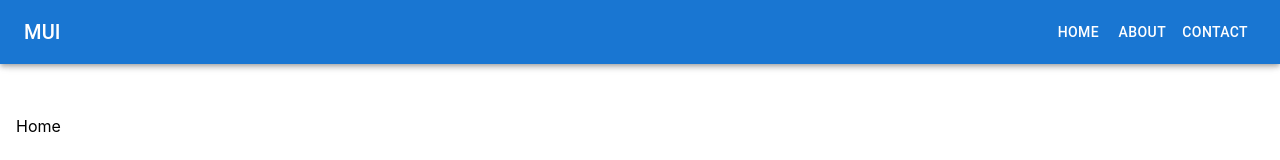
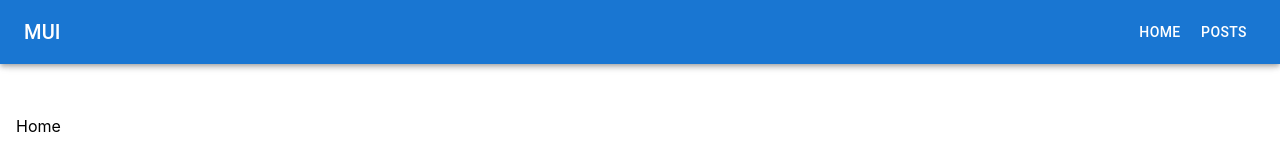
Before and after one commit to JacGenato/bjclc_ui, a React (Create React App) app: page / in a window 1280 px wide. Shown: the top 160 px of the page. Built offline with nearby package versions, Linux system fonts and the light colour scheme.

Commit message:
Modify navigation

```diff
--- a/src/layouts/dashboard/DashboardNavbar.tsx
+++ b/src/layouts/dashboard/DashboardNavbar.tsx
@@ -22,7 +22,17 @@ interface Props {
 }
 
 const drawerWidth = 240;
-const navItems = ['Home', 'About', 'Contact'];
+const navItems = [
+  {
+    name: 'Home',
+    link: '',
+  },
+
+  {
+    name: 'Posts',
+    link: 'posts',
+  },
+];
 
 export default function DrawerAppBar(props: Props) {
   const { window } = props;
@@ -40,9 +50,9 @@ export default function DrawerAppBar(props: Props) {
       <Divider />
       <List>
         {navItems.map((item) => (
-          <ListItem key={item} disablePadding>
+          <ListItem key={item.name} disablePadding>
             <ListItemButton sx={{ textAlign: 'center' }}>
-              <ListItemText primary={item} />
+              <ListItemText primary={item.name} />
             </ListItemButton>
           </ListItem>
         ))}
@@ -75,8 +85,12 @@ export default function DrawerAppBar(props: Props) {
           </Typography>
           <Box sx={{ display: { xs: 'none', sm: 'block' } }}>
             {navItems.map((item) => (
-              <Button key={item} sx={{ color: '#fff' }}>
-                {item}
+              <Button
+                href={`/${item.link}`}
+                key={item.name}
+                sx={{ color: '#fff' }}
+              >
+                {item.name}
               </Button>
             ))}
           </Box>
```
